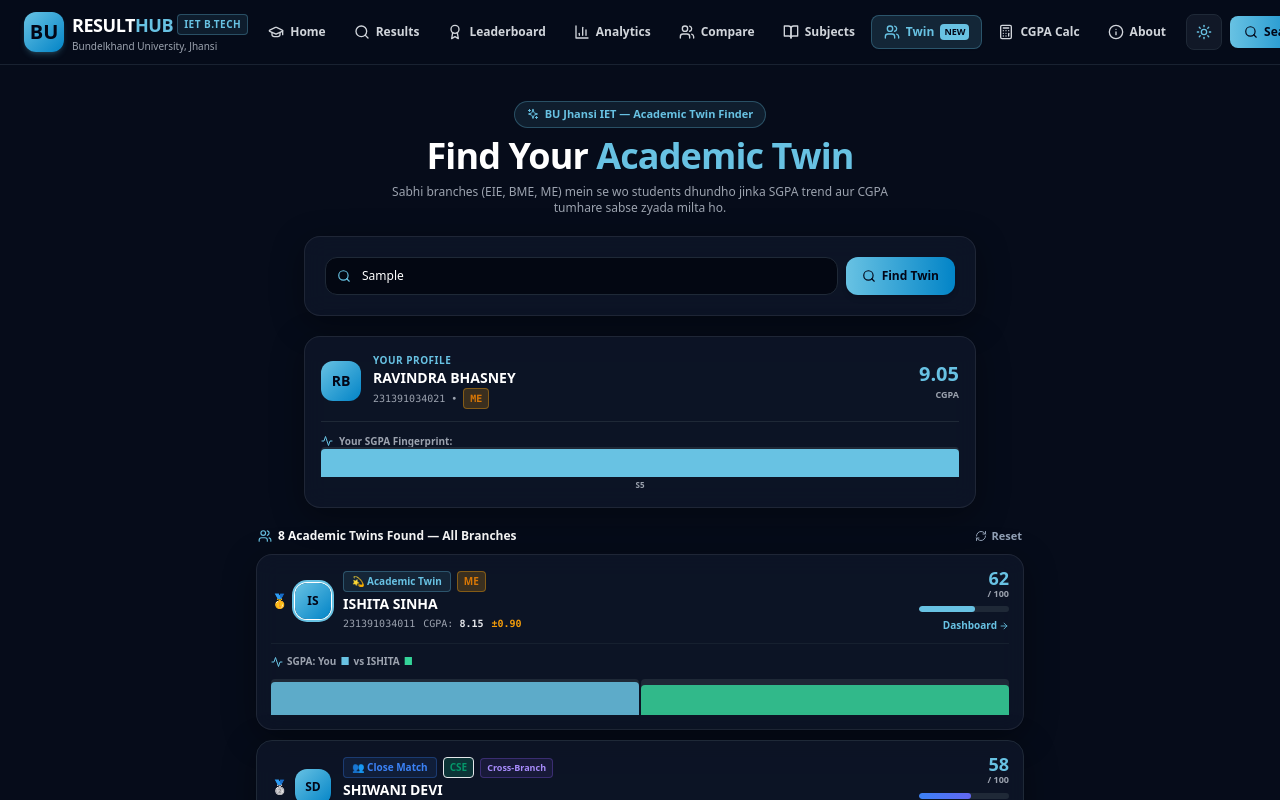
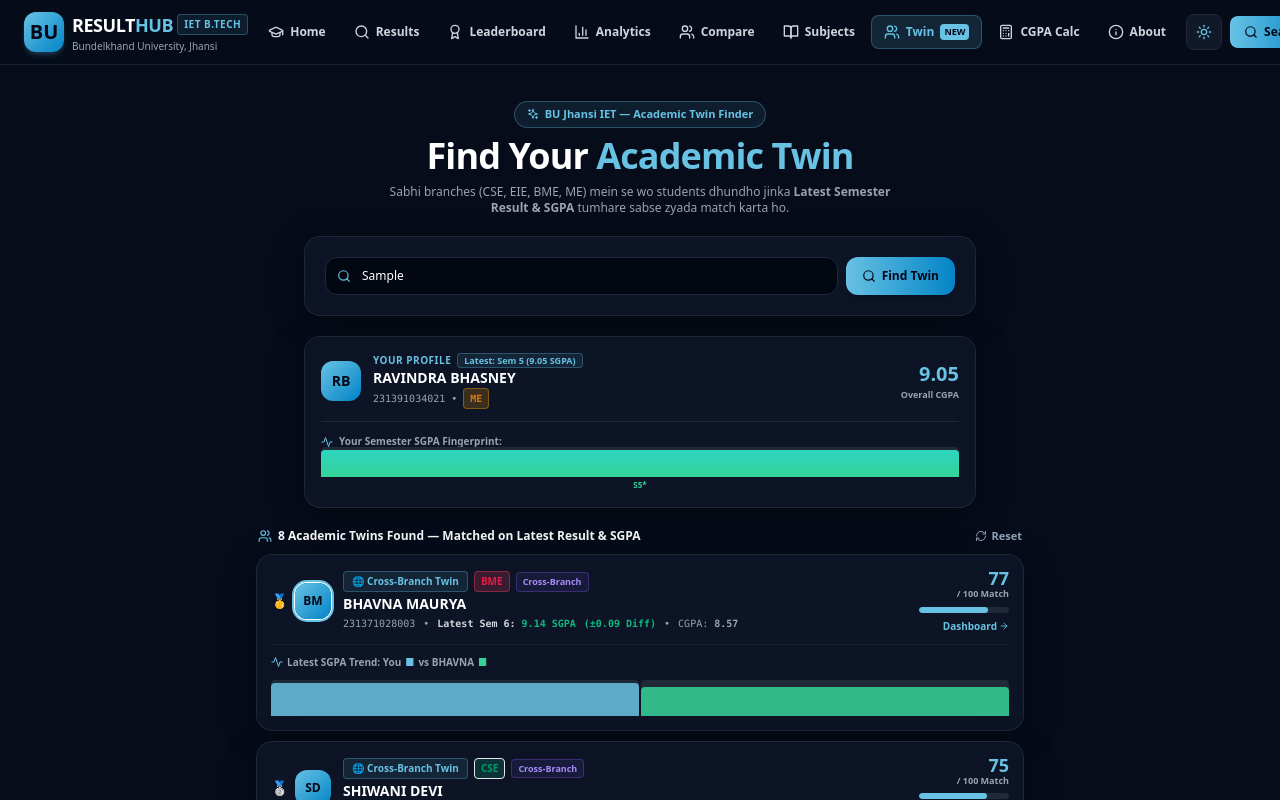
Before and after one commit to adityak39l/BU-Result-HUB, a Next.js app: page /twin in a window 1280 px wide. Both pictures are taken after typing "Sample" into the empty fields and a click on the button "Find Twin". Shown: the top 800 px of the page. Built offline with nearby package versions, Linux system fonts and the light colour scheme.

Commit message:
Update Academic Twin matching to prioritize latest semester result and SGPA

```diff
--- a/app/twin/page.js
+++ b/app/twin/page.js
@@ -6,28 +6,44 @@ import { BRANCHES, STUDENTS } from '@/lib/data';
 import { getStudentByRoll } from '@/lib/utils';
 import { Search, Users, Sparkles, Activity, ExternalLink, ArrowRight, RefreshCw } from 'lucide-react';
 
-// Compute similarity score — cross-branch allowed
+// Helper to get latest semester for a student
+export function getLatestSemester(student) {
+  if (!student?.semesters || student.semesters.length === 0) {
+    return { sem: 6, sgpa: student?.cgpa || 7.5 };
+  }
+  return [...student.semesters].sort((a, b) => b.sem - a.sem)[0];
+}
+
+// Compute similarity score heavily prioritizing Latest Semester Result
 function computeTwinScore(studentA, studentB) {
   if (!studentA || !studentB || studentA.rollNo === studentB.rollNo) return -1;
 
-  // 1. CGPA closeness (max 40 points)
+  const latestA = getLatestSemester(studentA);
+  const latestB = getLatestSemester(studentB);
+
+  // 1. Latest Semester SGPA closeness (Highest Weight: 50 points)
+  const latestSgpaDiff = Math.abs(latestA.sgpa - latestB.sgpa);
+  const latestSgpaScore = Math.max(0, 50 - latestSgpaDiff * 30);
+
+  // 2. Overall CGPA closeness (25 points)
   const cgpaDiff = Math.abs(studentA.cgpa - studentB.cgpa);
-  const cgpaScore = Math.max(0, 40 - cgpaDiff * 20);
+  const cgpaScore = Math.max(0, 25 - cgpaDiff * 15);
 
-  // 2. SGPA per-semester closeness (max 50 points)
+  // 3. Multi-semester trend similarity (15 points)
   const semsA = studentA.semesters || [];
   const semsB = studentB.semesters || [];
   const minLen = Math.min(semsA.length, semsB.length);
-  let sgpaScore = 0;
+  let trendScore = 0;
   for (let i = 0; i < minLen; i++) {
     const diff = Math.abs(semsA[i].sgpa - semsB[i].sgpa);
-    sgpaScore += Math.max(0, (50 / Math.max(minLen, 1)) - diff * (50 / Math.max(minLen, 1)) * 0.5);
+    trendScore += Math.max(0, (15 / Math.max(minLen, 1)) - diff * 3);
   }
 
-  // 3. Same branch bonus (max 10 points)
-  const branchBonus = studentA.branch === studentB.branch ? 10 : 0;
+  // 4. Same latest semester bonus & same branch bonus (10 points)
+  const sameSemBonus = latestA.sem === latestB.sem ? 5 : 0;
+  const branchBonus = studentA.branch === studentB.branch ? 5 : 0;
 
-  return parseFloat((cgpaScore + sgpaScore + branchBonus).toFixed(1));
+  return parseFloat((latestSgpaScore + cgpaScore + trendScore + sameSemBonus + branchBonus).toFixed(1));
 }
 
 export default function TwinPage() {
@@ -60,14 +76,23 @@ export default function TwinPage() {
     }
     setMyStudent(found);
 
+    const myLatest = getLatestSemester(found);
+
     const scoredTwins = STUDENTS
       .filter(s => s.rollNo !== found.rollNo)
-      .map(s => ({
-        ...s,
-        twinScore: computeTwinScore(found, s),
-        cgpaDiff: Math.abs(found.cgpa - s.cgpa).toFixed(2),
-        sameBranch: s.branch === found.branch,
-      }))
+      .map(s => {
+        const twinLatest = getLatestSemester(s);
+        const latestSgpaDiff = Math.abs(myLatest.sgpa - twinLatest.sgpa).toFixed(2);
+        return {
+          ...s,
+          myLatest,
+          twinLatest,
+          latestSgpaDiff,
+          twinScore: computeTwinScore(found, s),
+          cgpaDiff: Math.abs(found.cgpa - s.cgpa).toFixed(2),
+          sameBranch: s.branch === found.branch,
+        };
+      })
       .filter(s => s.twinScore > 0)
       .sort((a, b) => b.twinScore - a.twinScore)
       .slice(0, 8);
@@ -76,7 +101,8 @@ export default function TwinPage() {
     setSearched(true);
   };
 
-  const getTwinLabel = (score, sameBranch) => {
+  const getTwinLabel = (score, sameBranch, latestDiff) => {
+    if (parseFloat(latestDiff) <= 0.05 && score >= 80) return { label: '🎯 Exact Latest Match', color: 'text-emerald-400 bg-emerald-500/10 border-emerald-500/30' };
     if (score >= 80) return { label: '🧬 Identical Twin', color: 'text-emerald-500 bg-emerald-500/10 border-emerald-500/30' };
     if (score >= 60) return { label: sameBranch ? '💫 Academic Twin' : '🌐 Cross-Branch Twin', color: 'text-[#68c2e3] bg-[#68c2e3]/10 border-[#68c2e3]/30' };
     if (score >= 40) return { label: '👥 Close Match', color: 'text-blue-500 bg-blue-500/10 border-blue-500/30' };
@@ -103,7 +129,7 @@ export default function TwinPage() {
           Find Your <span className="text-[#68c2e3]">Academic Twin</span>
         </h1>
         <p className="text-xs text-slate-500 dark:text-gray-400 max-w-lg mx-auto">
-          Sabhi branches (EIE, BME, ME) mein se wo students dhundho jinka SGPA trend aur CGPA tumhare sabse zyada milta ho.
+          Sabhi branches (CSE, EIE, BME, ME) mein se wo students dhundho jinka <strong>Latest Semester Result & SGPA</strong> tumhare sabse zyada match karta ho.
         </p>
       </div>
 
@@ -116,7 +142,7 @@ export default function TwinPage() {
               type="text"
               value={query}
               onChange={(e) => setQuery(e.target.value)}
-              placeholder="Roll No ya Naam likhो (e.g. 231391034021)..."
+              placeholder="Roll No ya Naam likho (e.g. 231381030001 / ABHINAV)..."
               className="w-full pl-9 pr-3 py-2.5 rounded-xl bg-slate-50 dark:bg-gray-950 border border-slate-200 dark:border-gray-800 text-slate-900 dark:text-white placeholder-slate-400 dark:placeholder-gray-500 focus:outline-none focus:border-[#68c2e3] text-xs font-medium transition-colors"
             />
           </div>
@@ -144,7 +170,12 @@ export default function TwinPage() {
               {myStudent.name.split(' ').map(n => n[0]).join('').slice(0, 2)}
             </div>
             <div className="flex-1 min-w-0">
-              <div className="text-[10px] font-bold text-[#68c2e3] uppercase tracking-wider">Your Profile</div>
+              <div className="flex items-center gap-1.5">
+                <span className="text-[10px] font-bold text-[#68c2e3] uppercase tracking-wider">Your Profile</span>
+                <span className="text-[9px] font-bold px-1.5 py-0.2 rounded bg-sky-500/10 text-sky-400 border border-sky-500/30">
+                  Latest: Sem {getLatestSemester(myStudent).sem} ({getLatestSemester(myStudent).sgpa} SGPA)
+                </span>
+              </div>
               <div className="text-sm font-black text-slate-900 dark:text-white truncate">{myStudent.name}</div>
               <div className="flex items-center gap-1.5 text-[10px] font-mono text-slate-500 dark:text-gray-400">
                 <span>{myStudent.rollNo}</span>
@@ -154,7 +185,7 @@ export default function TwinPage() {
             </div>
             <div className="text-right shrink-0">
               <div className="text-xl font-black text-[#68c2e3]">{myStudent.cgpa}</div>
-              <div className="text-[9px] text-slate-500 dark:text-gray-400 font-bold">CGPA</div>
+              <div className="text-[9px] text-slate-500 dark:text-gray-400 font-bold">Overall CGPA</div>
             </div>
           </div>
 
@@ -162,17 +193,20 @@ export default function TwinPage() {
           <div className="mt-3 pt-3 border-t border-slate-200 dark:border-gray-800">
             <div className="flex items-center gap-1.5 text-[10px] font-bold text-slate-500 dark:text-gray-400 mb-1.5">
               <Activity className="w-3 h-3 text-[#68c2e3]" />
-              Your SGPA Fingerprint:
+              Your Semester SGPA Fingerprint:
             </div>
             <div className="flex items-end gap-1.5 h-9">
               {myStudent.semesters.map((sem) => {
                 const ht = Math.min(100, (sem.sgpa / 10.0) * 100);
+                const isLatest = sem.sem === getLatestSemester(myStudent).sem;
                 return (
                   <div key={sem.sem} className="flex-1 flex flex-col items-center gap-0.5">
                     <div className="w-full bg-slate-200 dark:bg-gray-800 rounded-t" style={{ height: '30px', display: 'flex', alignItems: 'flex-end' }}>
-                      <div className="w-full rounded-t bg-gradient-to-t from-[#68c2e3] to-sky-400" style={{ height: `${ht}%` }} />
+                      <div className={`w-full rounded-t ${isLatest ? 'bg-gradient-to-t from-emerald-400 to-teal-400' : 'bg-gradient-to-t from-[#68c2e3] to-sky-400'}`} style={{ height: `${ht}%` }} />
                     </div>
-                    <span className="text-[8px] font-bold text-slate-500 dark:text-gray-400">S{sem.sem}</span>
+                    <span className={`text-[8px] font-bold ${isLatest ? 'text-emerald-400' : 'text-slate-500 dark:text-gray-400'}`}>
+                      S{sem.sem}{isLatest ? '*' : ''}
+                    </span>
                   </div>
                 );
               })}
@@ -188,7 +222,7 @@ export default function TwinPage() {
             <div className="font-extrabold text-slate-900 dark:text-white flex items-center gap-1.5">
               <Users className="w-3.5 h-3.5 text-[#68c2e3]" />
               {twins.length > 0
-                ? `${twins.length} Academic Twins Found — All Branches`
+                ? `${twins.length} Academic Twins Found — Matched on Latest Result & SGPA`
                 : 'Koi twin nahi mila'
               }
             </div>
@@ -209,7 +243,7 @@ export default function TwinPage() {
           )}
 
           {twins.map((twin, idx) => {
-            const { label, color } = getTwinLabel(twin.twinScore, twin.sameBranch);
+            const { label, color } = getTwinLabel(twin.twinScore, twin.sameBranch, twin.latestSgpaDiff);
             const scoreBarClass = getScoreBar(twin.twinScore);
             const twinInitials = twin.name.split(' ').map(n => n[0]).join('').slice(0, 2);
 
@@ -245,10 +279,19 @@ export default function TwinPage() {
                       </span>
                       <ExternalLink className="w-3 h-3 text-[#68c2e3] opacity-0 group-hover:opacity-100 shrink-0 transition-opacity" />
                     </Link>
-                    <div className="flex items-center gap-2 text-[10px] font-mono text-slate-500 dark:text-gray-400">
+
+                    {/* Latest Result Comparison */}
+                    <div className="flex flex-wrap items-center gap-x-2 gap-y-0.5 text-[10px] font-mono text-slate-500 dark:text-gray-400">
                       <span>{twin.rollNo}</span>
-                      <span>CGPA: <strong className="text-slate-700 dark:text-gray-200">{twin.cgpa}</strong></span>
-                      <span className={parseFloat(twin.cgpaDiff) < 0.3 ? 'text-emerald-500 font-bold' : 'text-amber-500 font-bold'}>±{twin.cgpaDiff}</span>
+                      <span>•</span>
+                      <span className="text-slate-700 dark:text-gray-300 font-bold">
+                        Latest Sem {twin.twinLatest.sem}: <strong className="text-emerald-500">{twin.twinLatest.sgpa} SGPA</strong>
+                      </span>
+                      <span className={parseFloat(twin.latestSgpaDiff) <= 0.2 ? 'text-emerald-500 font-black' : 'text-amber-500 font-bold'}>
+                        (±{twin.latestSgpaDiff} Diff)
+                      </span>
+                      <span>•</span>
+                      <span>CGPA: <strong>{twin.cgpa}</strong></span>
                     </div>
                   </div>
 
@@ -256,7 +299,7 @@ export default function TwinPage() {
                   <div className="flex flex-col items-end gap-1.5 shrink-0 min-w-[90px]">
                     <div className="text-right">
                       <div className="text-lg font-black text-[#68c2e3] leading-none">{twin.twinScore.toFixed(0)}</div>
-                      <div className="text-[9px] text-slate-500 dark:text-gray-400 font-bold">/ 100</div>
+                      <div className="text-[9px] text-slate-500 dark:text-gray-400 font-bold">/ 100 Match</div>
                     </div>
                     <div className="w-full bg-slate-200 dark:bg-gray-800 h-1.5 rounded-full overflow-hidden">
                       <div className={`h-full rounded-full ${scoreBarClass}`} style={{ width: `${Math.min(100, twin.twinScore)}%` }} />
@@ -272,7 +315,7 @@ export default function TwinPage() {
                   <div className="mt-2.5 pt-2.5 border-t border-slate-200 dark:border-gray-800/60">
                     <div className="text-[10px] font-bold text-slate-500 dark:text-gray-400 mb-1.5 flex items-center gap-1">
                       <Activity className="w-3 h-3 text-[#68c2e3]" />
-                      SGPA: You <span className="text-[#68c2e3]">■</span> vs {twin.name.split(' ')[0]} <span className="text-emerald-400">■</span>
+                      Latest SGPA Trend: You <span className="text-[#68c2e3]">■</span> vs {twin.name.split(' ')[0]} <span className="text-emerald-400">■</span>
                     </div>
                     <div className="flex items-end gap-1 h-10">
                       {myStudent.semesters.map((mySem, si) => {
@@ -282,10 +325,10 @@ export default function TwinPage() {
                         return (
                           <div key={si} className="flex-1 flex items-end gap-0.5 h-full">
                             <div className="flex-1 bg-slate-200 dark:bg-gray-800 rounded-t" style={{ height: '36px', display: 'flex', alignItems: 'flex-end' }}>
-                              <div className="w-full rounded-t bg-[#68c2e3]" style={{ height: `${myHt}%`, opacity: 0.85 }} title={`You: ${mySem.sgpa}`} />
+                              <div className="w-full rounded-t bg-[#68c2e3]" style={{ height: `${myHt}%`, opacity: 0.85 }} title={`You Sem ${mySem.sem}: ${mySem.sgpa}`} />
                             </div>
                             <div className="flex-1 bg-slate-200 dark:bg-gray-800 rounded-t" style={{ height: '36px', display: 'flex', alignItems: 'flex-end' }}>
-                              <div className="w-full rounded-t bg-emerald-400" style={{ height: `${twinHt}%`, opacity: 0.85 }} title={`${twin.name.split(' ')[0]}: ${twinSem?.sgpa}`} />
+                              <div className="w-full rounded-t bg-emerald-400" style={{ height: `${twinHt}%`, opacity: 0.85 }} title={`${twin.name.split(' ')[0]} Sem ${twinSem?.sem}: ${twinSem?.sgpa}`} />
                             </div>
                           </div>
                         );
@@ -303,9 +346,9 @@ export default function TwinPage() {
       {!searched && (
         <div className="grid grid-cols-1 sm:grid-cols-3 gap-3 max-w-2xl mx-auto text-center">
           {[
-            { icon: Activity, color: 'text-[#68c2e3] bg-[#68c2e3]/10 border-[#68c2e3]/30', title: 'SGPA Pattern', desc: 'Semester-by-semester SGPA trend similarity match karta hai.' },
-            { icon: Users, color: 'text-emerald-500 bg-emerald-500/10 border-emerald-500/30', title: 'CGPA Proximity', desc: 'Closest cumulative CGPA wale students dhundhta hai.' },
-            { icon: Sparkles, color: 'text-amber-500 bg-amber-500/10 border-amber-500/30', title: 'All Branches', desc: 'EIE, BME aur ME — teeno department mein search hota hai.' },
+            { icon: Activity, color: 'text-[#68c2e3] bg-[#68c2e3]/10 border-[#68c2e3]/30', title: 'Latest Result Priority', desc: 'Latest semester (Sem VI / V / IV) ke SGPA aur marks ke hisab se closest matching students rank hote hain.' },
+            { icon: Users, color: 'text-emerald-500 bg-emerald-500/10 border-emerald-500/30', title: 'CGPA & Trend Match', desc: 'Cumulative score aur semester progression trajectory ka exact comparison.' },
+            { icon: Sparkles, color: 'text-amber-500 bg-amber-500/10 border-amber-500/30', title: 'All Branches (CSE, EIE, BME, ME)', desc: 'Cross-branch analytical matching pure IET department mein se.' },
           ].map(({ icon: Icon, color, title, desc }) => (
             <div key={title} className="glass-card p-4 space-y-2 border-slate-200 dark:border-gray-800">
               <div className={`w-8 h-8 rounded-lg border flex items-center justify-center mx-auto ${color}`}>
```
